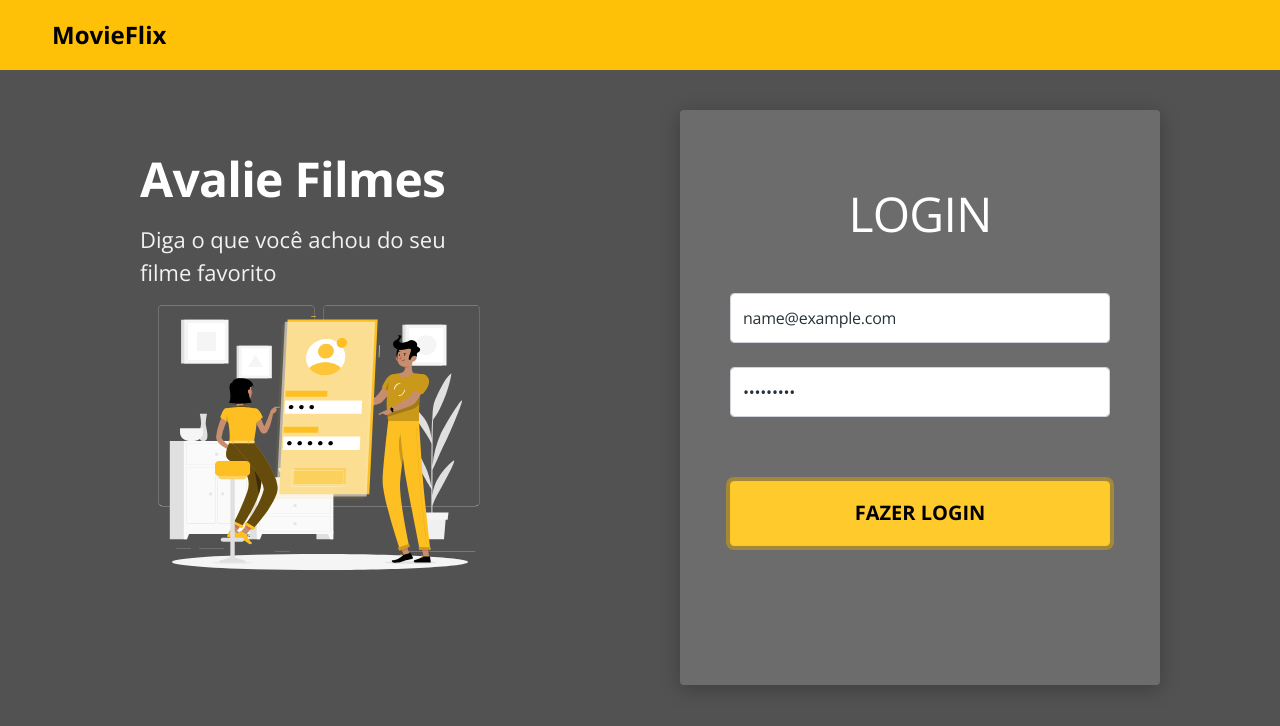
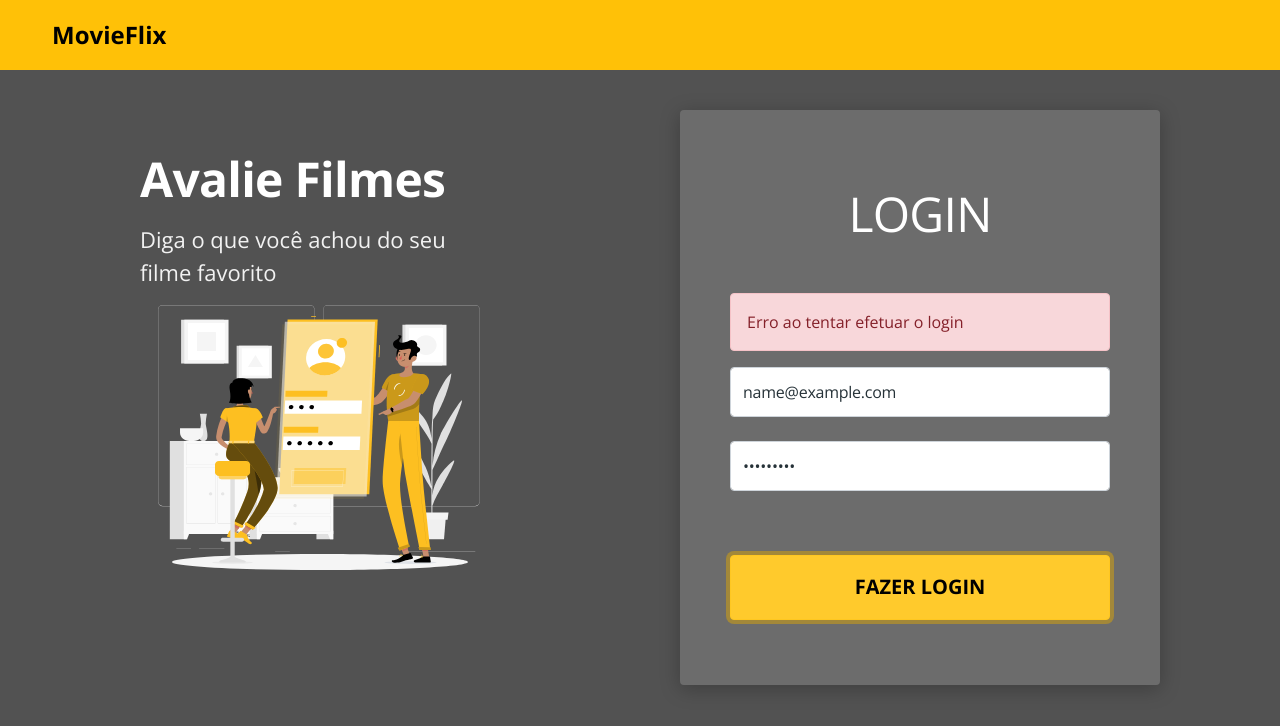
Before and after one commit to juliopedroso/bds-desafio-cap3, a React (Create React App) app: page / in a window 1280 px wide. Both pictures are taken after typing "name@example.com", "Sample123" into the empty fields and a click on the button "FAZER LOGIN". Shown: the top 726 px of the page. Built offline with nearby package versions, Linux system fonts and the light colour scheme; no server answers.

Commit message:
Save auth on localstorage

```diff
--- a/src/pages/Home/Login/index.tsx
+++ b/src/pages/Home/Login/index.tsx
@@ -1,7 +1,8 @@
 import { useForm } from 'react-hook-form';
 import './styles.css';
-import { requestBackendLogin } from 'util/request';
+import { requestBackendLogin, saveAuthData } from 'util/request';
 import { useState } from 'react';
+import { useHistory } from 'react-router-dom';
 
 type FormData = {
     username: string;
@@ -14,22 +15,30 @@ const Login = () => {
 
     const { register, handleSubmit, formState: { errors } } = useForm<FormData>();
 
+    const history = useHistory();
+
     const onSubmit = (formData: FormData) => {
         requestBackendLogin(formData)
             .then(response => {
+                saveAuthData(response.data);
                 setHasError(false);
-                console.log('Sucesso', response);
+                history.push('/movies')
             })
             .catch(error => {
                 setHasError(true);
                 console.log('error', error);
+                history.push('/')
             })
     };
 
     return (
         <div className="base-card login-card">
             <h1>LOGIN</h1>
-
+            {hasError &&
+                (<div className="alert alert-danger">
+                    Erro ao tentar efetuar o login
+                </div>)
+            }
             <form onSubmit={handleSubmit(onSubmit)}>
                 <div className="mb-4">
                     <input
--- a/src/util/request.ts
+++ b/src/util/request.ts
@@ -2,17 +2,29 @@ import axios from "axios";
 
 import qs from "qs";
 
-export const BASE_URL = process.env.REACT_APP_BACKEND_URL ?? 'https://movieflix-devsuperior.herokuapp.com';
-
-const CLIENT_ID = process.env.REACT_APP_CLIENT_ID ?? 'myclientid';
-const CLIENT_SECRET = process.env.REACT_APP_CLIENT_SECRET ?? 'myclientsecret';
-
-const basicHeader = () => 'Basic ' + window.btoa(CLIENT_ID + ':' + CLIENT_SECRET)
 
 type LoginData = {
     username: string;
     password: string;
 }
+
+type LoginResponse = {
+    access_token: string;
+    token_type: string;
+    expires_in: number;
+    scope: string;
+    userFirstName: string;
+    userId: number;
+}
+
+
+export const BASE_URL = process.env.REACT_APP_BACKEND_URL ?? 'https://movieflix-devsuperior.herokuapp.com';
+
+const tokenKey = 'authData';
+const CLIENT_ID = process.env.REACT_APP_CLIENT_ID ?? 'myclientid';
+const CLIENT_SECRET = process.env.REACT_APP_CLIENT_SECRET ?? 'myclientsecret';
+
+const basicHeader = () => 'Basic ' + window.btoa(CLIENT_ID + ':' + CLIENT_SECRET)
 
 export const requestBackendLogin = (loginData: LoginData) => {
     const headers = {
@@ -26,3 +38,7 @@ export const requestBackendLogin = (loginData: LoginData) => {
 
     return axios({ method: 'POST', baseURL: BASE_URL, url: '/oauth/token', data, headers })
 }
+
+export const saveAuthData = (obj: LoginResponse) => {
+    localStorage.setItem(tokenKey, JSON.stringify(obj));
+}
```
